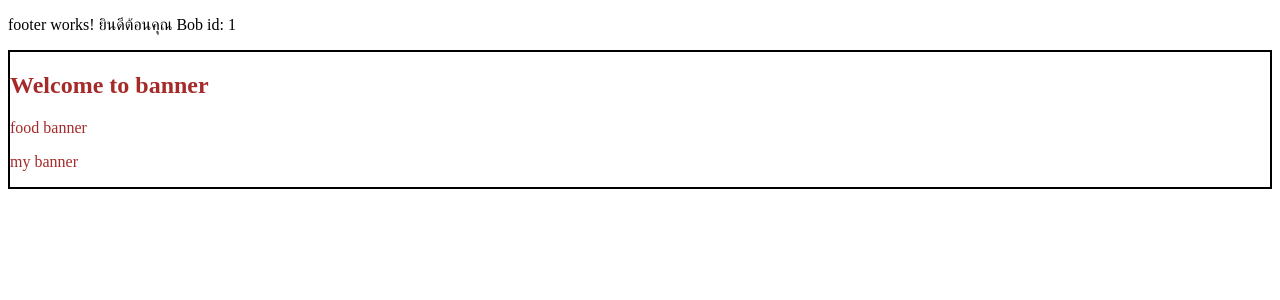
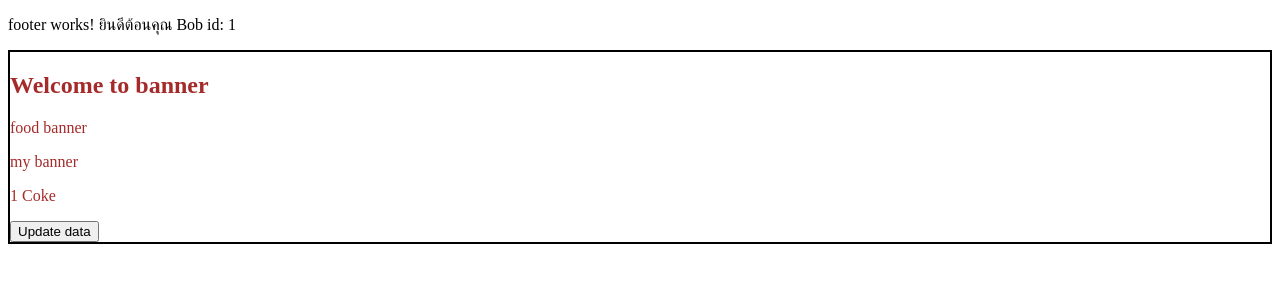
Before and after one commit to TypeTew/modern-angular-app_19, an Angular app: page / in a window 1280 px wide. Shown: the top 300 px of the page. Built offline with nearby package versions, Linux system fonts and the light colour scheme.

Commit message:
การส่งค่าโดยใช้ signal แบบข้าม  banner

```diff
--- a/src/app/shared/banner/banner.component.html
+++ b/src/app/shared/banner/banner.component.html
@@ -1,4 +1,14 @@
 <div class="title">
-    <h2>Welcome to banner</h2>
+    <h2>{{ title() }}</h2>
     <ng-content />
+
+    @if (isToggle()) {
+        <h3>hello toggle</h3>
+    }
+
+    <p>
+        {{banner().id}} {{banner().title}}
+    </p>
+
+    <button (click)="updateData()">Update data</button>
 </div>
--- a/src/app/shared/banner/banner.component.ts
+++ b/src/app/shared/banner/banner.component.ts
@@ -1,4 +1,4 @@
-import { Component } from '@angular/core';
+import { Component, signal } from '@angular/core';
 
 @Component({
   selector: 'app-banner',
@@ -7,5 +7,24 @@ import { Component } from '@angular/core';
   styleUrl: './banner.component.css'
 })
 export class BannerComponent {
+  title = signal("Welcome to banner");
+  isToggle = signal(false);
+    banner = signal({
+      id: 1,
+      title: 'Coke'
+    });
+
+  updateData(): void {
+    this.title.set("Hello signals");
+    this.isToggle.update(value => !value);
+      this.banner.update((value) => (
+        {
+          ...value,
+          title: 'Pepsi'
+        }
+      ));
+
+  }
+
 
 }
```
